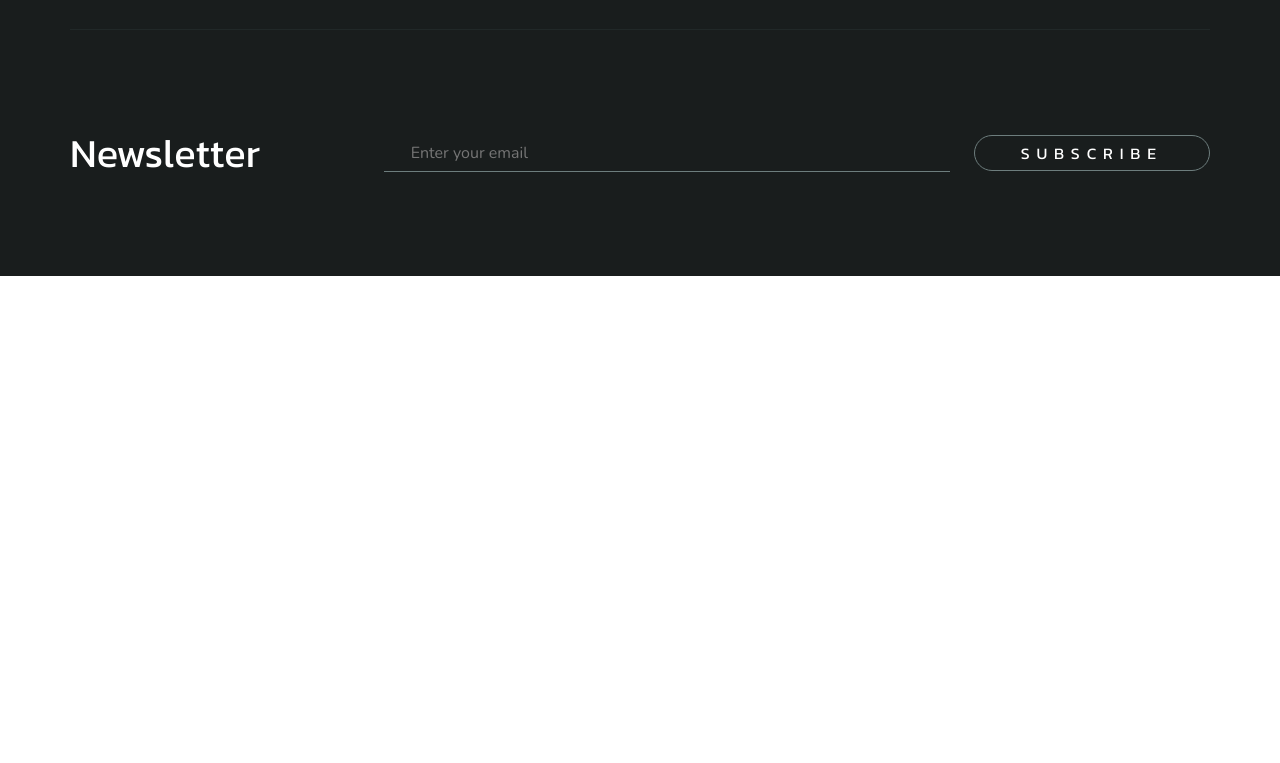
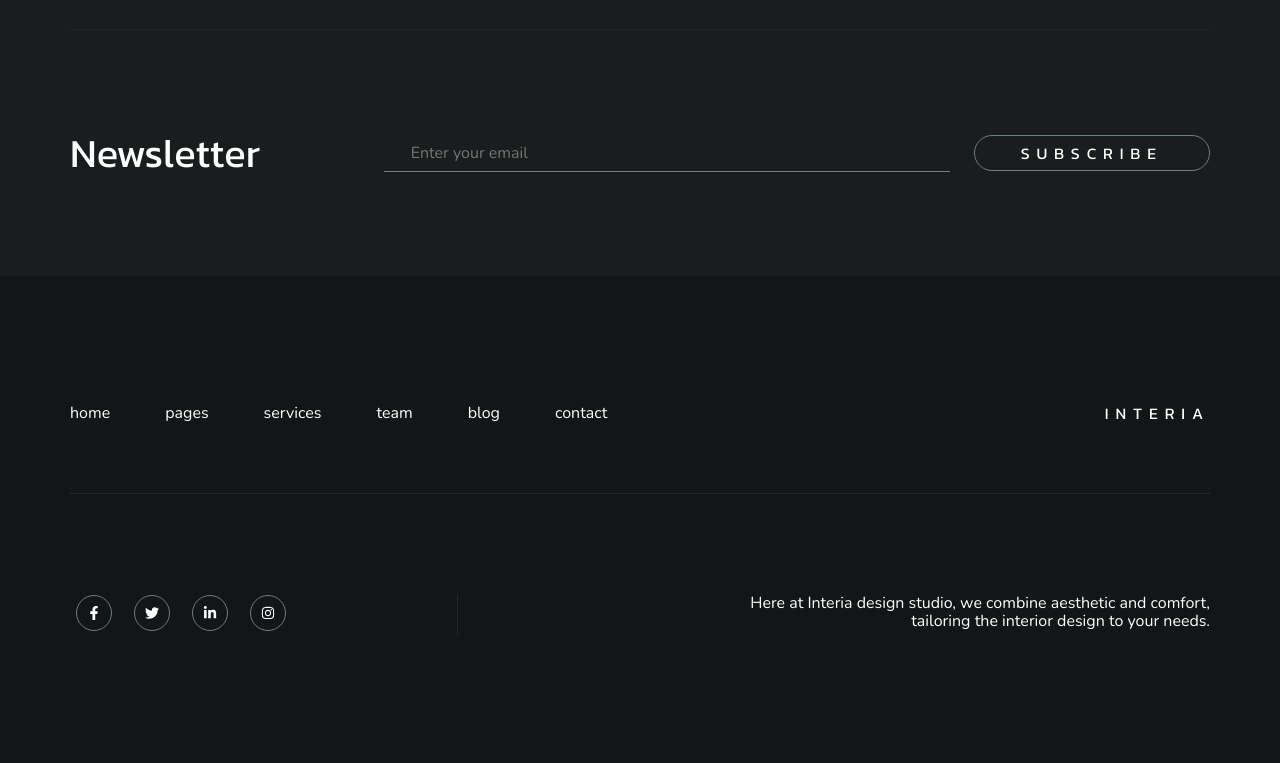
Before and after one commit to YuRo711/Interia, a plain HTML site: page index.html in a window 1280 px wide. Shown: the part 4818-5581 px from the top of the page. Before the commit the page ends 5094 px from the top, so only its background shows below. Drawn offline with Linux system fonts and the light colour scheme.

Commit message:
contacts

```diff
--- /dev/null
+++ b/blocks/contacts.css
@@ -0,0 +1,64 @@
+.contacts {
+    background-color: #121616;
+    width: 100vw;
+    display: flex;
+    flex-direction: column;
+    align-items: center;
+    padding: 128px 0;
+}
+
+.contacts__content {
+    width: 1140px;
+}
+
+.contacts__menu {
+    display: flex;
+    padding-bottom: 70px;
+    border-bottom: solid 1px #212828;
+    width: 100%;
+}
+
+.contacts__links {
+    display: flex;
+    align-items: center;
+    gap: 55px;
+}
+
+.contacts__link {
+    text-transform: lowercase;
+    font-family: 'Nunito', Arial, sans-serif;
+    font-weight: 400;
+    font-size: 16px;
+    color: #FFF;
+    text-decoration: none;
+}
+
+.contacts__logo {
+    margin-left: auto;
+}
+
+.contacts__bottom {
+    display: flex;
+    padding: 100px 0 0;
+}
+
+.contacts__socials {
+    display: flex;
+    gap: 10px;
+    padding: 0 165px 0 0;
+    border-right: solid 1px #212828;
+}
+
+.contacts__social {
+    border: none;
+}
+
+.contacts__social:hover {
+    background: none;
+}
+
+.contacts__text {
+    max-width: 480px;
+    margin-left: auto;
+    text-align: right;
+}
--- a/blocks/menu.css
+++ b/blocks/menu.css
@@ -2,14 +2,6 @@
     display: flex;
     align-items: center;
     width: 1140px;
-}
-
-.menu__logo {
-    font-family: 'Kanit', Arial, sans-serif;
-    font-weight: 400;
-    font-size: 16px;
-    letter-spacing: .43em;
-    text-transform: uppercase;
 }
 
 .menu__nav {
--- a/index.html
+++ b/index.html
@@ -314,6 +314,52 @@
             Subscribe
           </button>
         </section>
+        <section class="contacts" id="contacts">
+          <div class="contacts__content">
+            <div class="contacts__menu">
+              <div class="contacts__links">
+                <a class="contacts__link" href="#">Home</a>
+                <a class="contacts__link" href="#">Pages</a>
+                <a class="contacts__link" href="#">Services</a>
+                <a class="contacts__link" href="#">Team</a>
+                <a class="contacts__link" href="#">Blog</a>
+                <a class="contacts__link" href="#">Contact</a>
+              </div>
+              <h1 class="contacts__logo">Interia</h1>
+            </div>
+            <div class="contacts__bottom">
+              <div class="contacts__socials">
+                <button class="contacts__social">
+                  <img class="contacts__social-icon"
+                    src="./images/Facebook.svg"
+                    alt="Facebook"
+                  />
+                </button>
+                <button class="contacts__social">
+                  <img class="contacts__social-icon"
+                    src="./images/Twitter.svg"
+                    alt="Twitter"
+                  />
+                </button>
+                <button class="contacts__social">
+                  <img class="contacts__social-icon"
+                    src="./images/Linkedin.svg"
+                    alt="Linkedin"
+                  />
+                </button>
+                <button class="contacts__social">
+                  <img class="contacts__social-icon"
+                    src="./images/Instagram.svg"
+                    alt="Instagram"
+                  />
+                </button>
+              </div>
+              <p class="contacts__text">
+                Here at Interia design studio, we combine aesthetic and comfort, tailoring the interior design to your needs.
+              </p>
+            </div>
+          </div>
+        </section>
       </main>
     </div>
   </body>
--- a/pages/index.css
+++ b/pages/index.css
@@ -14,6 +14,7 @@
 @import url('../blocks/blog.css');
 @import url('../blocks/article.css');
 @import url('../blocks/newsletter.css');
+@import url('../blocks/contacts.css');
 
 
 html {
@@ -29,6 +30,14 @@ h1, h2, h3, h4 {
     font-family: 'Kanit', Arial, sans-serif;
     font-weight: 400;
     margin: 0;
+}
+
+h1 {
+    font-family: 'Kanit', Arial, sans-serif;
+    font-weight: 400;
+    font-size: 16px;
+    letter-spacing: .43em;
+    text-transform: uppercase;
 }
 
 h2 {
```
Also changed, not shown: images/Facebook.svg (added), images/Instagram.svg (added), images/Linkedin.svg (added), images/Twitter.svg (added).
